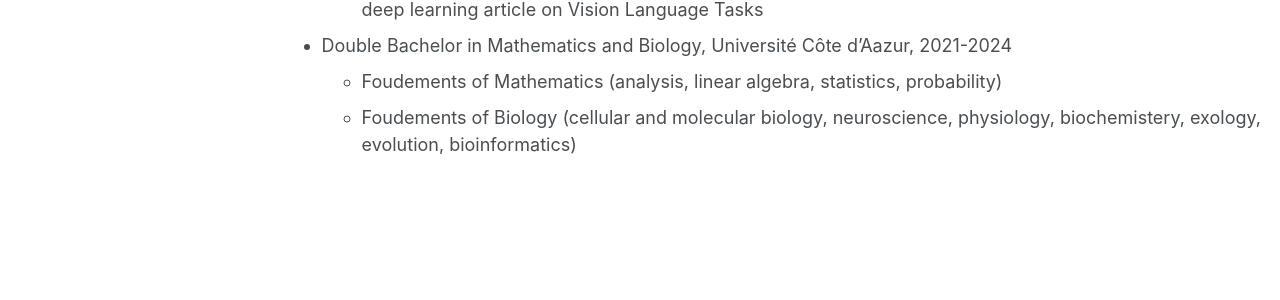
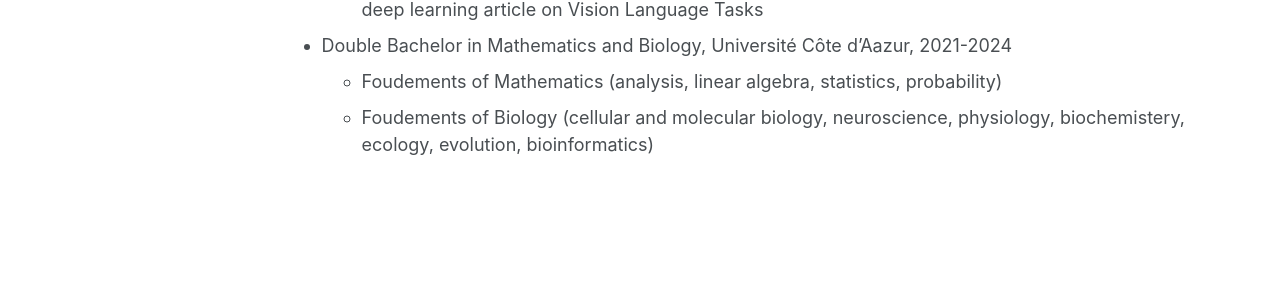
Before and after one commit to MorganScalabrino/MorganScalabrino.github.io, a Jekyll site: the page built from _pages/cv.md, in a window 1280 px wide and 1353 px high. Shown: the part 787-1087 px from the top of the window. Built offline with Jekyll 4.4.1, drawn with Linux system fonts in a browser that asks for light colours; some web fonts are replaced.

Commit message:
Update cv.md

```diff
--- a/_pages/cv.md
+++ b/_pages/cv.md
@@ -25,4 +25,4 @@ Education
 
 * Double Bachelor in Mathematics and Biology, Université Côte d'Aazur, 2021-2024
   - Foudements of Mathematics (analysis, linear algebra, statistics, probability)
-  - Foudements of Biology (cellular and molecular biology, neuroscience, physiology, biochemistery, exology, evolution, bioinformatics)
+  - Foudements of Biology (cellular and molecular biology, neuroscience, physiology, biochemistery, ecology, evolution, bioinformatics)
```
